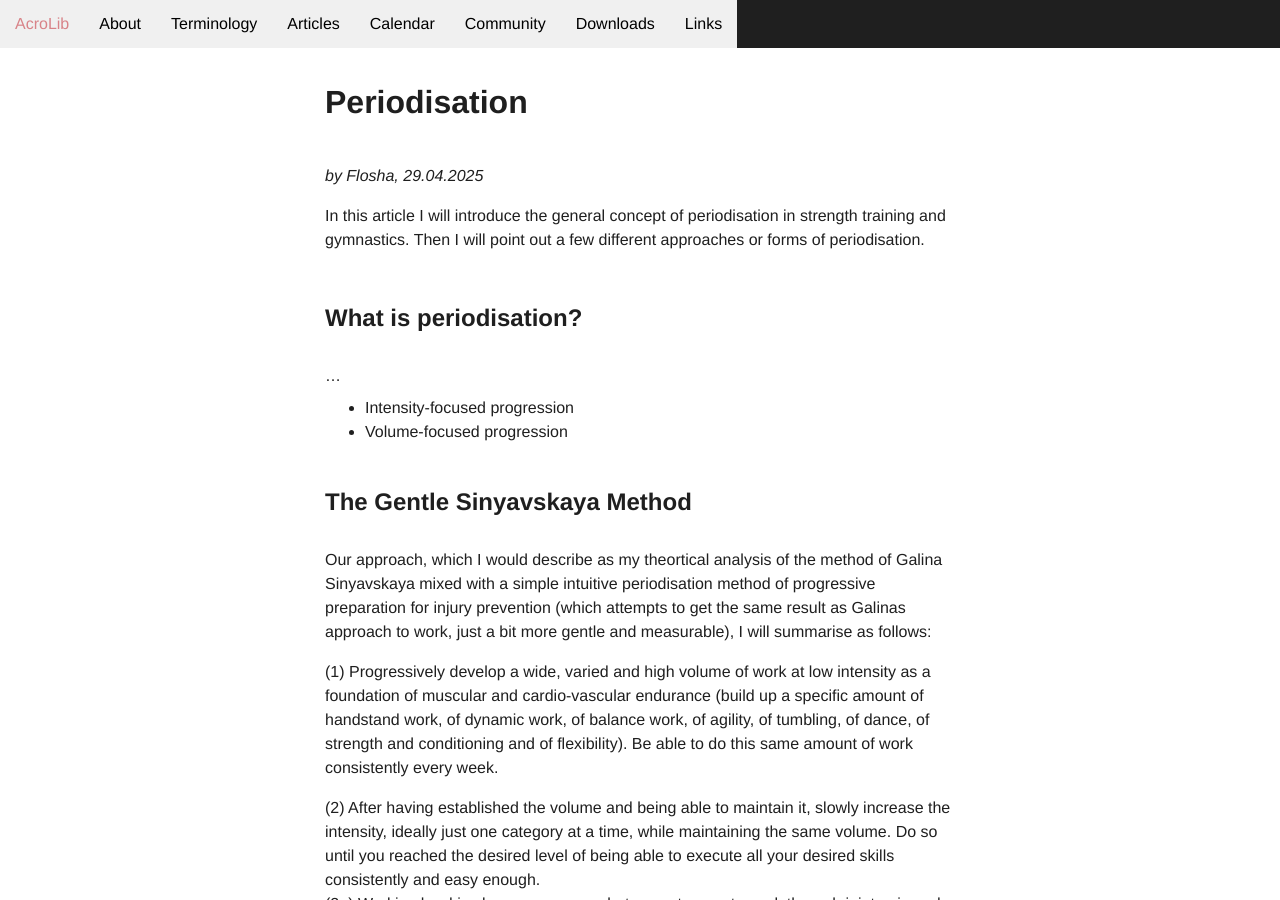
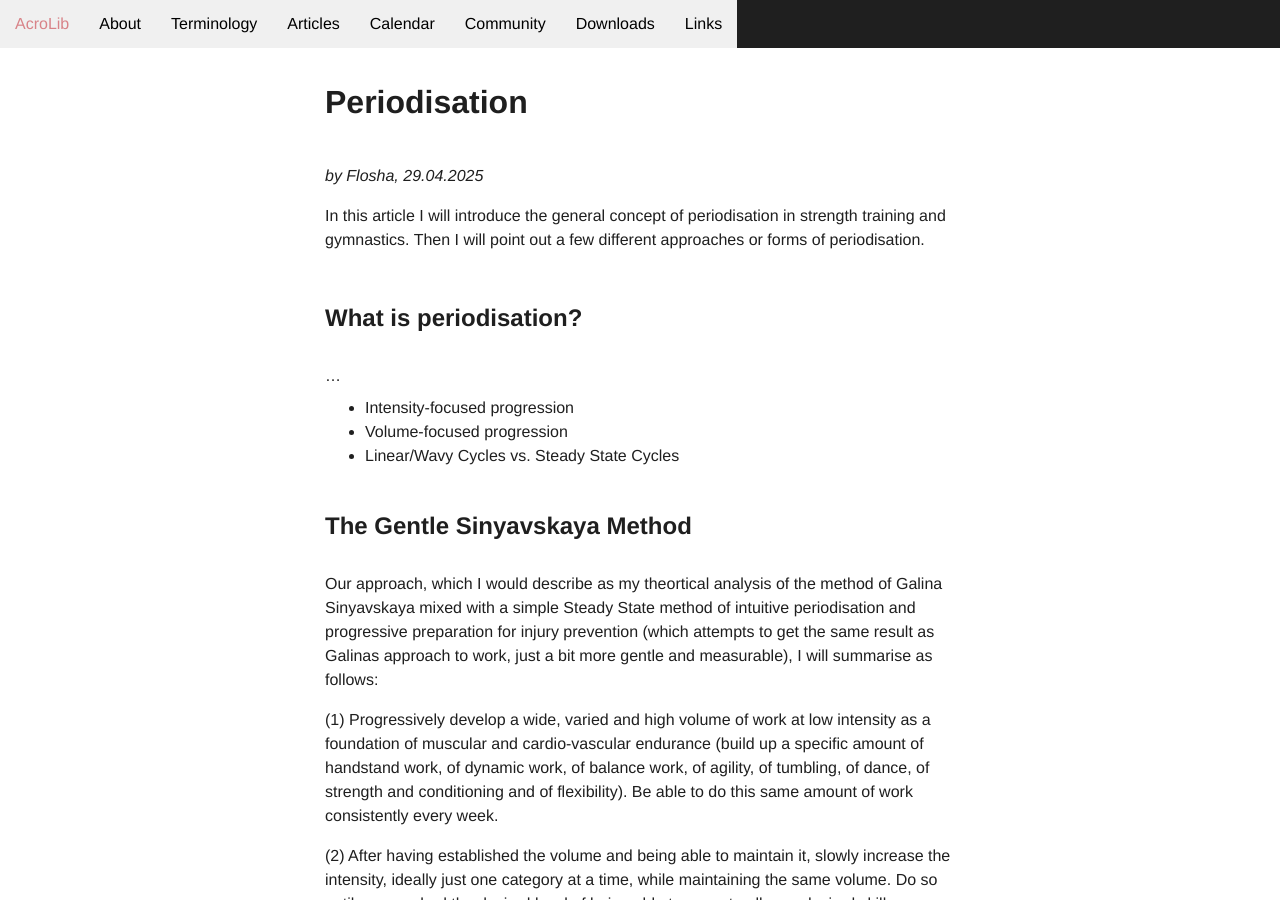
Before and after one commit to floshin/acrolib, a Jekyll site: the page built from training/periodisation.md, in a window 1280 px wide and 900 px high. Built offline with Jekyll 4.4.1, drawn with Linux system fonts in a browser that asks for light colours; our own code applies the rules of GitHub Pages for plain Markdown files.

Commit message:
Update periodisation.md

```diff
--- a/training/periodisation.md
+++ b/training/periodisation.md
@@ -12,14 +12,12 @@ In this article I will introduce the general concept of periodisation in strengt
 
 * Intensity-focused progression
 * Volume-focused progression
-
-
-
+* Linear/Wavy Cycles vs. Steady State Cycles
 
 
 ## The Gentle Sinyavskaya Method
 
-Our approach, which I would describe as my theortical analysis of the method of Galina Sinyavskaya mixed with a simple intuitive periodisation method of progressive preparation for injury prevention (which attempts to get the same result as Galinas approach to work, just a bit more gentle and measurable), I will summarise as follows:
+Our approach, which I would describe as my theortical analysis of the method of Galina Sinyavskaya mixed with a simple Steady State method of intuitive periodisation and progressive preparation for injury prevention (which attempts to get the same result as Galinas approach to work, just a bit more gentle and measurable), I will summarise as follows:
 
 (1) Progressively develop a wide, varied and high volume of work at low intensity as a foundation of muscular and cardio-vascular endurance (build up a specific amount of handstand work, of dynamic work, of balance work, of agility, of tumbling, of dance, of strength and conditioning and of flexibility). Be able to do this same amount of work consistently every week.
 
```
